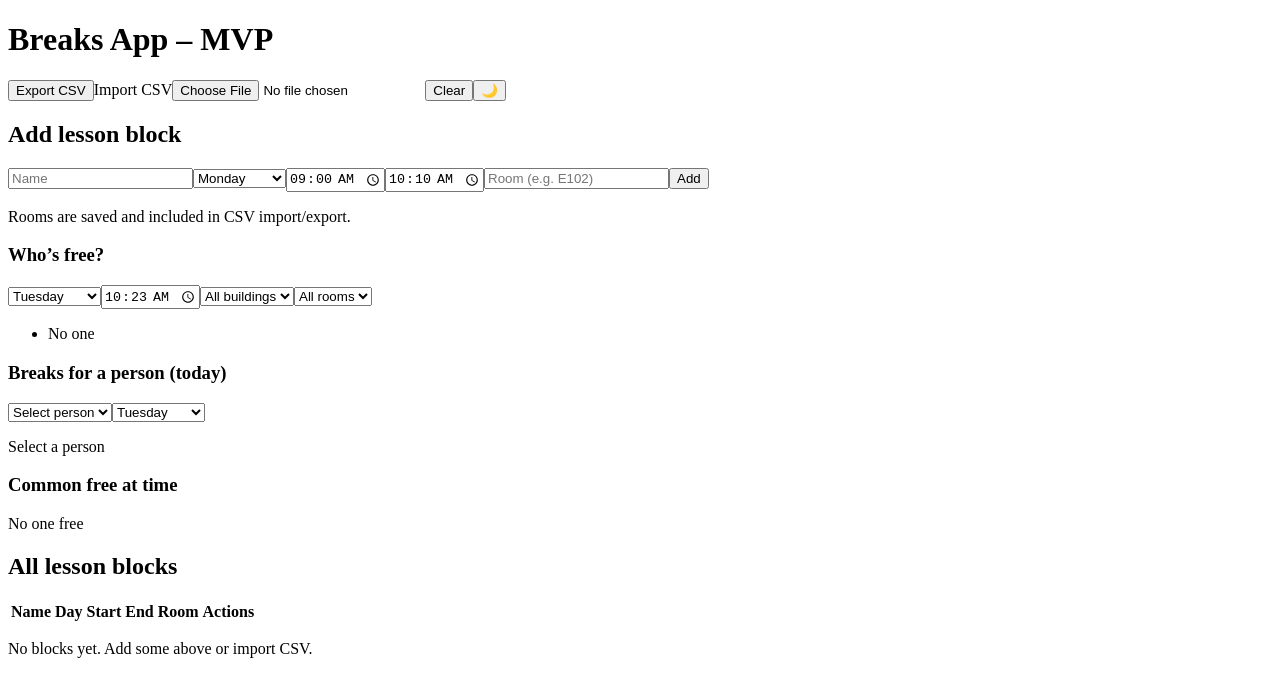
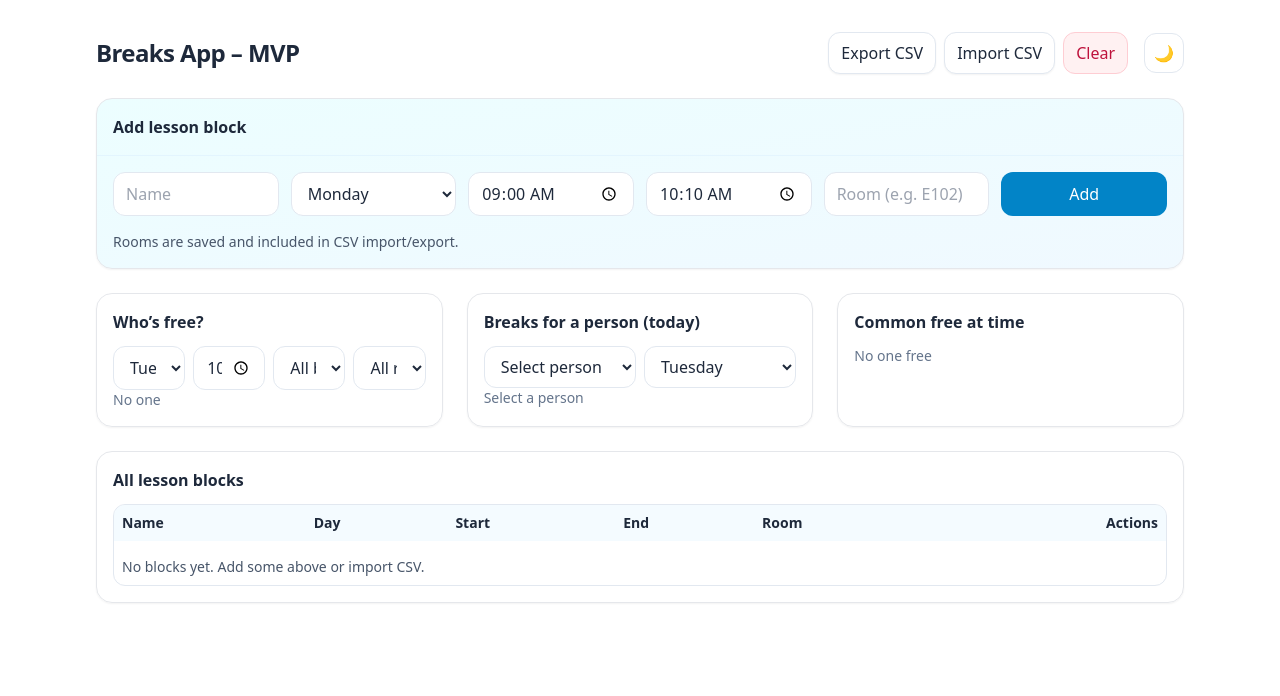
Before and after one commit to UrGenix/breaks-app, a Next.js app: page / in a window 1280 px wide. Shown: the top 696 px of the page. Built offline with nearby package versions, Linux system fonts and the light colour scheme.

Commit message:
Fix Tailwind: import globals + correct content paths

```diff
--- a/app/layout.tsx
+++ b/app/layout.tsx
@@ -1,3 +1,4 @@
+import "./globals.css";
 export const metadata = {
   title: "Breaks App",
   description: "See who’s free right now",
--- a/tailwind.config.js
+++ b/tailwind.config.js
@@ -1,7 +1,12 @@
 /** @type {import('tailwindcss').Config} */
 module.exports = {
-  darkMode: "class", // ⬅ important
-  content: ["./app/**/*.{js,ts,jsx,tsx}", "./components/**/*.{js,ts,jsx,tsx}"],
-  theme: { extend: {} },
+  content: [
+    "./app/**/*.{js,ts,jsx,tsx}",
+    "./components/**/*.{js,ts,jsx,tsx}",
+  ],
+  darkMode: "class", // or "media" if you prefer system-only
+  theme: {
+    extend: {},
+  },
   plugins: [],
 };
```
